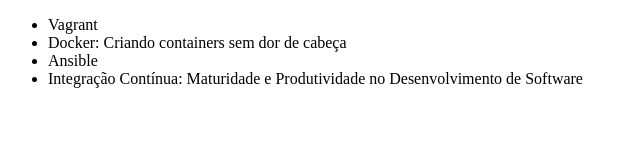
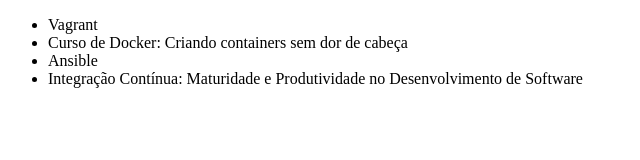
Before and after one commit to gabrielferreira91/alura-git, a plain HTML site: page index.html in a window 1280 px wide. Shown: the full height of the page, 0-640 px from the left. Drawn offline with Linux system fonts and the light colour scheme.

Commit message:
Atualizando nome do Curso de Docker

```diff
--- a/index.html
+++ b/index.html
@@ -2,12 +2,12 @@
 <html lang="en">
 <head>
     <meta charset="UTF-8">
-    <title>Lista de Cursos de DevOps da Alura</title>
+    <title>Cursos da Alura</title>
 </head>
 <body>
     <ul>
         <li>Vagrant</li>
-        <li>Docker: Criando containers sem dor de cabeça</li>
+        <li>Curso de Docker: Criando containers sem dor de cabeça</li>
         <li>Ansible</li>
         <li>Integração Contínua: Maturidade e Produtividade no Desenvolvimento de Software</li>
     </ul>
```
